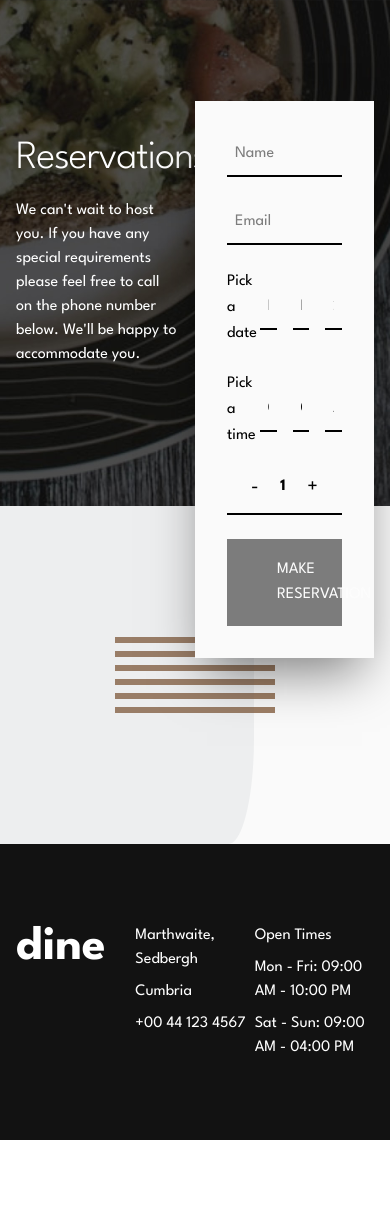
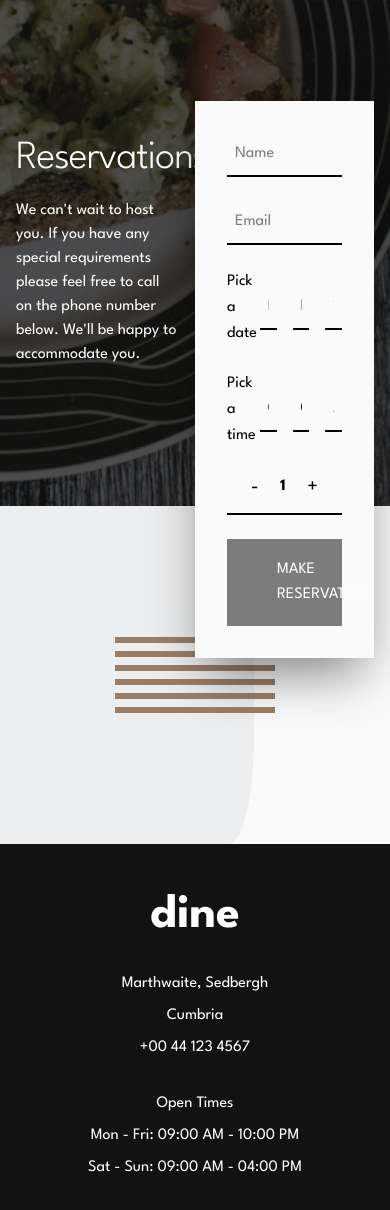
Before and after one commit to mezacanul/dine-restaurant, a React (Vite) app: page /booking in a window 390 px wide. Shown: the top 1210 px of the page. Before the commit the page ends 1140 px from the top, so only its background shows below. Built offline with nearby package versions, Linux system fonts and the light colour scheme.

Commit message:
Feat: added responsive to Home/ Reservation and Footer

```diff
--- a/src/components/Home/Reservations.tsx
+++ b/src/components/Home/Reservations.tsx
@@ -10,10 +10,10 @@ export default function Reservations() {
         <div
             className={cn(
                 bgClass,
-                "px-container bg-cover bg-center text-white py-[5rem] flex items-center justify-between"
+                "px-container bg-cover bg-center text-white py-[5rem] flex flex-col gap-[2rem] lg:gap-0 lg:flex-row items-center justify-between"
             )}
         >
-            <h2 className="text-2-bold">
+            <h2 className="text-2-bold text-center lg:text-left">
                 {"Ready to make a reservation?"}
             </h2>
             <Button
--- a/src/components/Layout.tsx
+++ b/src/components/Layout.tsx
@@ -1,6 +1,7 @@
 import { Outlet } from "react-router-dom";
 import Logo from "./Logo";
 import { useResponsive } from "../hooks/useResponsive";
+import { cn } from "../utils/cn";
 
 export default function Layout() {
     return (
@@ -23,16 +24,21 @@ function Header() {
 
 function Footer() {
     return (
-        <div className="w-full grid grid-cols-3 px-container items-start py-[5rem] bg-neutral-900 text-white">
+        <div
+            className={cn(
+                "w-full flex flex-col items-center gap-[2rem] lg:gap-0 lg:items-start lg:grid lg:grid-cols-3",
+                "px-container py-[3rem] pb-[5rem] lg:py-[5rem] bg-neutral-900 text-white"
+            )}
+        >
             <Logo />
 
-            <div className="flex flex-col gap-2">
+            <div className="flex flex-col items-center lg:items-start gap-2">
                 <p>{"Marthwaite, Sedbergh"}</p>
                 <p>{"Cumbria"}</p>
                 <p>{"+00 44 123 4567"}</p>
             </div>
 
-            <div className="flex flex-col gap-2">
+            <div className="flex flex-col items-center lg:items-start gap-2">
                 <p>{"Open Times"}</p>
                 <p>{"Mon - Fri: 09:00 AM - 10:00 PM"}</p>
                 <p>{"Sat - Sun: 09:00 AM - 04:00 PM"}</p>
--- a/src/index.css
+++ b/src/index.css
@@ -46,7 +46,7 @@
     }
     .border-short::after {
         content: "";
-        @apply absolute -bottom-3 left-1/2 h-[2px] w-2/5 -translate-x-1/2 bg-stone-500/70;
+        @apply absolute -bottom-3 left-1/2 h-[2px] w-2/6 -translate-x-1/2 bg-stone-500/80;
     }
 }
 
@@ -57,7 +57,7 @@
     }
 
     .text-2-bold {
-        @apply sm:text-[48px]/[100%] text-[40px]/[100%] font-bold tracking-[-0.5px];
+        @apply text-[35px]/[100%] sm:text-[42px]/[100%] lg:text-[48px]/[100%] font-bold tracking-[-0.5px];
     }
     .text-2-light {
         @apply sm:text-[48px]/[133%] text-[40px]/[133%] font-light tracking-[-0.6px];
```
